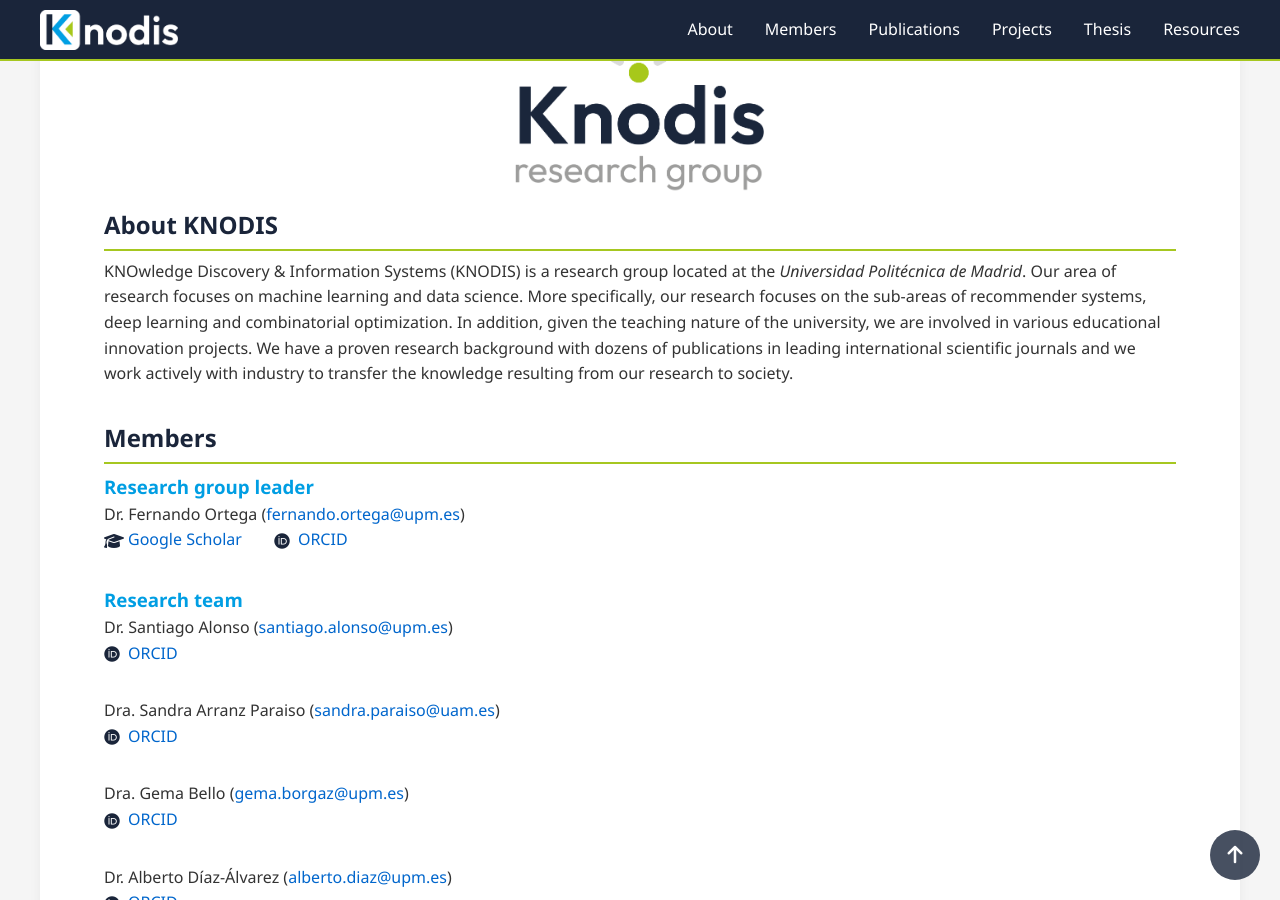
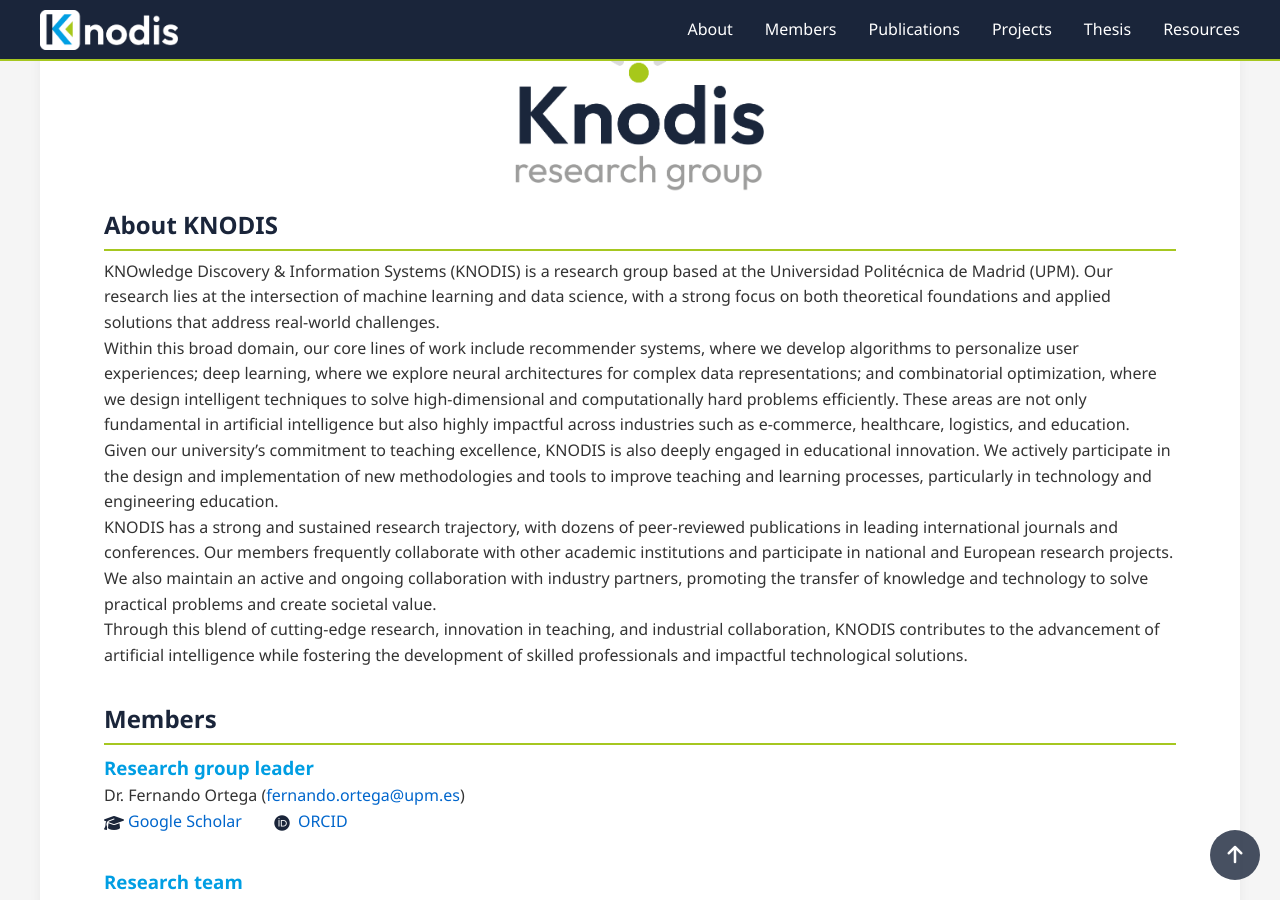
Before and after one commit to KNODIS-Research-Group/knodis-research-group.github.io, a Jekyll site: the page built from index.md, in a window 1280 px wide and 900 px high, scrolled down 196 px. Built offline with Jekyll 4.4.1, drawn with Linux system fonts in a browser that asks for light colours.

Commit message:
Update about

```diff
--- a/index.md
+++ b/index.md
@@ -6,7 +6,15 @@ title: KNODIS Research Group
 
 ## About KNODIS
 
-KNOwledge Discovery & Information Systems (KNODIS) is a research group located at the *Universidad Politécnica de Madrid*. Our area of research focuses on machine learning and data science. More specifically, our research focuses on the sub-areas of recommender systems, deep learning and combinatorial optimization. In addition, given the teaching nature of the university, we are involved in various educational innovation projects. We have a proven research background with dozens of publications in leading international scientific journals and we work actively with industry to transfer the knowledge resulting from our research to society.
+KNOwledge Discovery & Information Systems (KNODIS) is a research group based at the Universidad Politécnica de Madrid (UPM). Our research lies at the intersection of machine learning and data science, with a strong focus on both theoretical foundations and applied solutions that address real-world challenges.
+
+Within this broad domain, our core lines of work include recommender systems, where we develop algorithms to personalize user experiences; deep learning, where we explore neural architectures for complex data representations; and combinatorial optimization, where we design intelligent techniques to solve high-dimensional and computationally hard problems efficiently. These areas are not only fundamental in artificial intelligence but also highly impactful across industries such as e-commerce, healthcare, logistics, and education.
+
+Given our university's commitment to teaching excellence, KNODIS is also deeply engaged in educational innovation. We actively participate in the design and implementation of new methodologies and tools to improve teaching and learning processes, particularly in technology and engineering education.
+
+KNODIS has a strong and sustained research trajectory, with dozens of peer-reviewed publications in leading international journals and conferences. Our members frequently collaborate with other academic institutions and participate in national and European research projects. We also maintain an active and ongoing collaboration with industry partners, promoting the transfer of knowledge and technology to solve practical problems and create societal value.
+
+Through this blend of cutting-edge research, innovation in teaching, and industrial collaboration, KNODIS contributes to the advancement of artificial intelligence while fostering the development of skilled professionals and impactful technological solutions.
 
 ## Members
 
```
